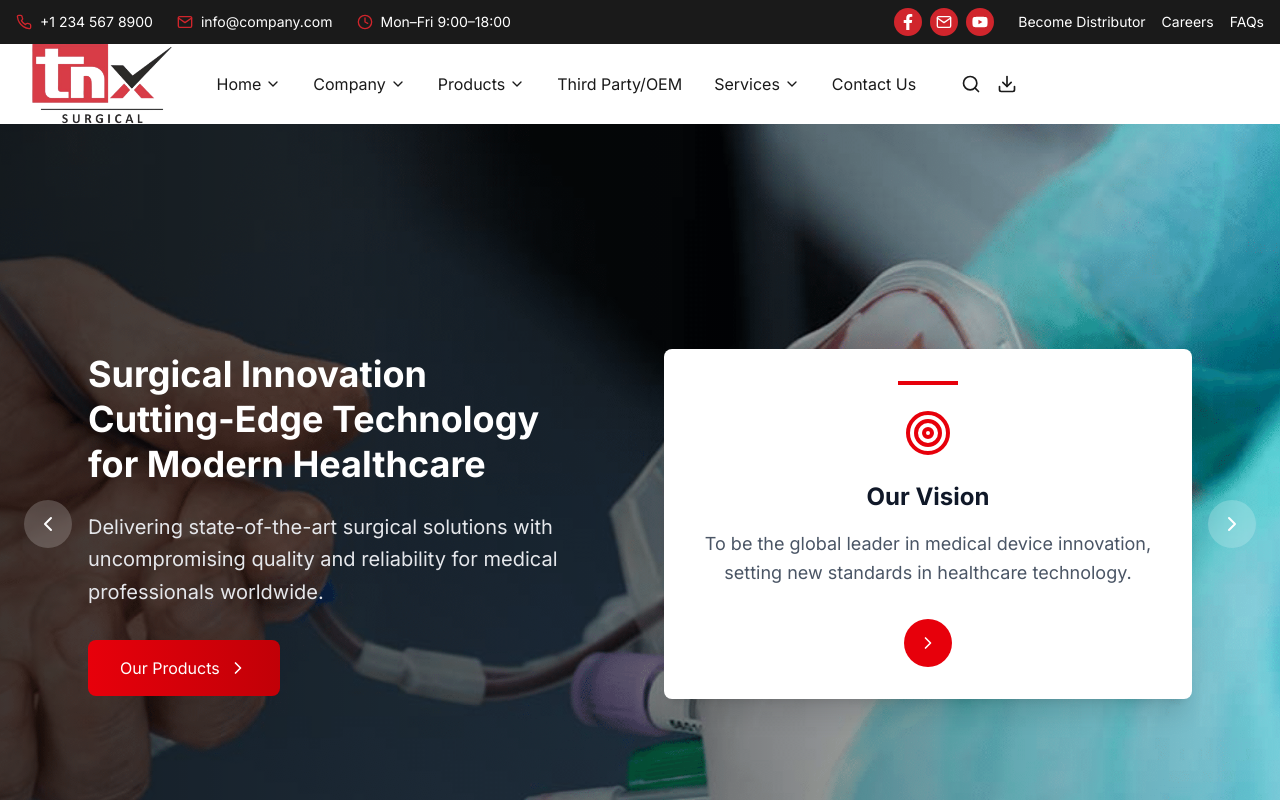
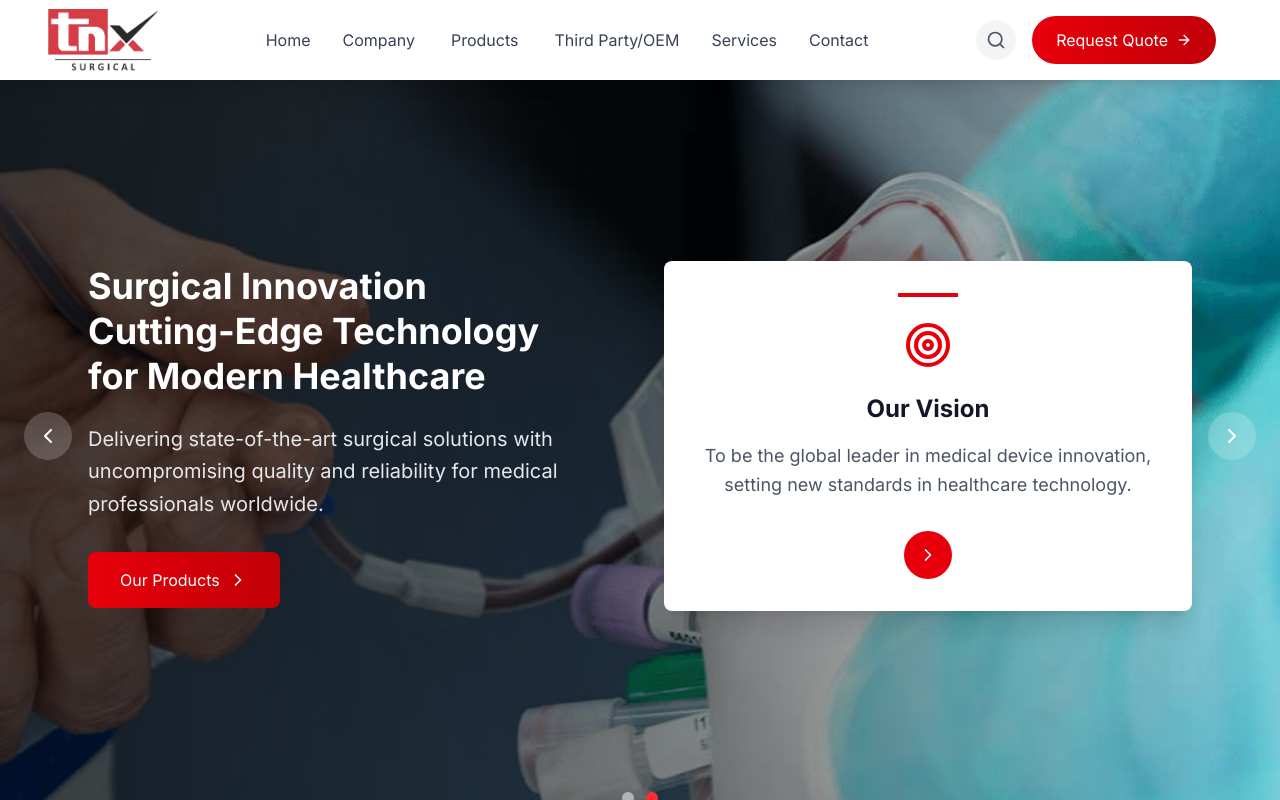
Before and after one commit to nema12344/medical-web, a Next.js app: page / in a window 1280 px wide. Shown: the top 800 px of the page. Built offline with nearby package versions, Linux system fonts and the light colour scheme.

Commit message:
changes ui-design

```diff
--- a/app/components/CompanyIntroSection.tsx
+++ b/app/components/CompanyIntroSection.tsx
@@ -19,9 +19,11 @@ export default function CompanyIntroSection() {
           <div className="relative animate-fade-in-left">
             <div className="relative">
               {/* Main Featured Image */}
-              <img
-                src="images/DISPOSABLE-SURGICAL-ITEMS.png"
+              <Image
+                src="/images/DISPOSABLE-SURGICAL-ITEMS.png"
                 alt="Medical Manufacturing Facility"
+                width={500}
+                height={400}
                 className="w-full h-96 lg:h-[500px] object-cover rounded-xl shadow-lg"
               />
 
--- a/app/components/Header.tsx
+++ b/app/components/Header.tsx
@@ -1,9 +1,10 @@
+import Navbar from './Navbar';
 import TopBar from './TopBar';
-import Navbar from './Navbar';
 
 export default function Header() {
   return (
     <header>
+      {/* Top Bar */}
       <TopBar />
       <Navbar />
     </header>
--- a/app/components/Navbar.tsx
+++ b/app/components/Navbar.tsx
@@ -1,5 +1,5 @@
 'use client';
-import { useState } from 'react';
+import { useState, useEffect } from 'react';
 import Image from 'next/image';
 import Link from 'next/link'
 import {
@@ -9,77 +9,116 @@ import {
   FiMenu,
   FiX,
   FiArrowRight,
+  FiPhone,
+  FiMail,
 } from 'react-icons/fi';
 
 export default function Navbar() {
   const [isMenuOpen, setIsMenuOpen] = useState(false);
+  const [activeDropdown, setActiveDropdown] = useState<string | null>(null);
+  const [isScrolled, setIsScrolled] = useState(false);
+
+  useEffect(() => {
+    const handleScroll = () => {
+      setIsScrolled(window.scrollY > 0);
+    };
+
+    window.addEventListener('scroll', handleScroll);
+    return () => window.removeEventListener('scroll', handleScroll);
+  }, []);
 
   return (
-    <nav className="bg-white border-borderLight shadow-sm">
-      <div className="max-w-8xl mx-auto px-8">
+    <>
+      {/* Main Navbar */}
+      <nav className={`fixed top-0 left-0 right-0 bg-white shadow-lg z-50 transition-all duration-300 ${isScrolled ? 'shadow-xl backdrop-blur-sm bg-white/95' : ''}`}>
+        <div className="max-w-8xl mx-auto px-12">
           <div className="flex justify-between items-center h-20">
 
             {/* LOGO */}
             <div className="flex items-center">
              <Image
                 src="/logo.png"
-              alt="TNX Surgical Logo"
-              width={140}
-              height={50}
+                alt="Dispopwell Logo"
+                width={110}
+                height={10}
                 className="object-contain"
               />
             </div>
 
             {/* DESKTOP MENU */}
             <div className="hidden lg:flex items-center space-x-8">
+              <Link href="/" className="relative group py-2">
+                <span className="text-gray-700 hover:text-red-600 transition-colors font-medium">Home</span>
+                <div className="absolute bottom-0 left-0 w-0 h-0.5 bg-red-600 group-hover:w-full transition-all duration-300"></div>
+              </Link>
 
-            <div className="flex items-center space-x-1 cursor-pointer text-textPrimary hover:text-accent transition">
-              <span>Home</span>
-              <FiChevronDown className="w-4 h-4" />
+              <div className="relative group"
+                    onMouseEnter={() => setActiveDropdown('company')}
+                    onMouseLeave={() => setActiveDropdown(null)}>
+               <div className="flex items-center space-x-1 cursor-pointer py-2">
+                  <span className="text-gray-700 hover:text-red-600 transition-colors font-medium">Company</span>
+                <div className="absolute bottom-0 left-0 w-0 h-0.5 bg-red-600 group-hover:w-full transition-all duration-300"></div>
+                  {/* <FiChevronDown className="w-4 h-4 text-gray-500 group-hover:rotate-180 transition-transform" /> */}
+                </div>
+                {/* {activeDropdown === 'company' && (
+                  <div className="absolute top-full left-0 mt-2 w-48 bg-white rounded-lg shadow-xl border py-2">
+                    <a href="#" className="block px-4 py-2 text-gray-700 hover:bg-red-50 hover:text-red-600">About Us</a>
+                    <a href="#" className="block px-4 py-2 text-gray-700 hover:bg-red-50 hover:text-red-600">Our Mission</a>
+                    <a href="#" className="block px-4 py-2 text-gray-700 hover:bg-red-50 hover:text-red-600">Quality Assurance</a>
+                  </div>
+                )} */}
               </div>
 
-            <div className="flex items-center space-x-1 cursor-pointer text-textPrimary hover:text-accent transition">
-              <span>Company</span>
-              <FiChevronDown className="w-4 h-4" />
+              <div className="relative group"
+                   onMouseEnter={() => setActiveDropdown('products')}
+                   onMouseLeave={() => setActiveDropdown(null)}>
+                <div className="flex items-center space-x-1 cursor-pointer py-2">
+                  <span className="text-gray-700 hover:text-red-600 transition-colors font-medium">Products</span>
+               <div className="absolute bottom-0 left-0 w-0 h-0.5 bg-red-600 group-hover:w-full transition-all duration-300"></div>
+                  {/* <FiChevronDown className="w-4 h-4 text-gray-500 group-hover:rotate-180 transition-transform" /> */}
+                </div>
+                {/* {activeDropdown === 'products' && (
+                  <div className="absolute top-full left-0 mt-2 w-56 bg-white rounded-lg shadow-xl border py-2">
+                    <a href="#" className="block px-4 py-2 text-gray-700 hover:bg-red-50 hover:text-red-600">IV Infusion Sets</a>
+                    <a href="#" className="block px-4 py-2 text-gray-700 hover:bg-red-50 hover:text-red-600">Surgical Disposables</a>
+                    <a href="#" className="block px-4 py-2 text-gray-700 hover:bg-red-50 hover:text-red-600">Medical Devices</a>
+                    <a href="#" className="block px-4 py-2 text-gray-700 hover:bg-red-50 hover:text-red-600">Diagnostic Equipment</a>
+                  </div>
+                )} */}
               </div>
 
-            <div className="flex items-center space-x-1 cursor-pointer text-textPrimary hover:text-accent transition">
-              <span>Products</span>
-              <FiChevronDown className="w-4 h-4" />
-            </div>
+              <Link href="#" className="relative group py-2">
+                <span className="text-gray-700 hover:text-red-600 transition-colors font-medium">Third Party/OEM</span>
+                <div className="absolute bottom-0 left-0 w-0 h-0.5 bg-red-600 group-hover:w-full transition-all duration-300"></div>
+              </Link>
 
-            <a className="text-textPrimary hover:text-accent transition" href="#">
-              Third Party/OEM
-            </a>
+              <Link href='/ReactTable' className="relative group py-2">
+                <span className="text-gray-700 hover:text-red-600 transition-colors font-medium">Services</span>
+                <div className="absolute bottom-0 left-0 w-0 h-0.5 bg-red-600 group-hover:w-full transition-all duration-300"></div>
+              </Link>
 
-            <div className="flex items-center space-x-1 cursor-pointer text-textPrimary hover:text-accent transition">
-              <Link href='/ReactTable'>Services</Link>
-              <FiChevronDown className="w-4 h-4" />
-            </div>
-
-            <a className="text-textPrimary hover:text-accent transition" href="#">
-              Contact Us
-            </a>
+              <Link href="#" className="relative group py-2">
+                <span className="text-gray-700 hover:text-red-600 transition-colors font-medium">Contact</span>
+                <div className="absolute bottom-0 left-0 w-0 h-0.5 bg-red-600 group-hover:w-full transition-all duration-300"></div>
+              </Link>
             </div>
 
             {/* RIGHT SIDE BUTTONS */}
             <div className="flex items-center space-x-4">
-
-            {/* Search & Download Icons */}
-            <div className="hidden lg:flex items-center space-x-4">
-              <FiSearch className="w-5 h-5 text-textPrimary cursor-pointer hover:text-accent transition" />
-              <FiDownload className="w-5 h-5 text-textPrimary cursor-pointer hover:text-accent transition" />
-            </div>
+              {/* Search Button */}
+              <button className="hidden lg:flex items-center justify-center w-10 h-10 rounded-full bg-gray-100 hover:bg-red-50 text-gray-600 hover:text-red-600 transition-colors">
+                <FiSearch className="w-5 h-5" />
+              </button>
 
               {/* REQUEST QUOTE BUTTON */}
-            <button className="bg-gradient-to-r from-accent-light to-accent text-white px-6 py-3 rounded-md flex items-center space-x-2 hover:shadow-redGlow transition-shadow">
-              <span>Request A Quote</span>
+              <button className="bg-gradient-to-r from-red-600 to-red-700 text-white px-6 py-3 rounded-full flex items-center space-x-2 hover:shadow-lg hover:scale-105 transition-all duration-300 font-medium">
+                <span>Request Quote</span>
                 <FiArrowRight className="w-4 h-4" />
               </button>
 
               {/* MOBILE MENU BUTTON */}
               <button
-              className="lg:hidden text-textPrimary"
+                className="lg:hidden p-2 rounded-lg bg-gray-100 text-gray-700"
                 onClick={() => setIsMenuOpen(!isMenuOpen)}
               >
                 {isMenuOpen ? (
@@ -93,46 +132,30 @@ export default function Navbar() {
 
           {/* MOBILE MENU */}
           {isMenuOpen && (
-          <div className="lg:hidden py-4 border-t border-borderLight">
-            <div className="flex flex-col space-y-4 text-textPrimary">
+            <div className="lg:hidden py-6 border-t border-gray-200 bg-white">
+              <div className="flex flex-col space-y-4">
+                <Link href="/" className="text-gray-700 hover:text-red-600 transition-colors font-medium py-2">Home</Link>
+                <Link href="#" className="text-gray-700 hover:text-red-600 transition-colors font-medium py-2">Company</Link>
+                <Link href="#" className="text-gray-700 hover:text-red-600 transition-colors font-medium py-2">Products</Link>
+                <Link href="#" className="text-gray-700 hover:text-red-600 transition-colors font-medium py-2">Third Party/OEM</Link>
+                <Link href='/ReactTable' className="text-gray-700 hover:text-red-600 transition-colors font-medium py-2">Services</Link>
+                <Link href="#" className="text-gray-700 hover:text-red-600 transition-colors font-medium py-2">Contact</Link>
 
-              <div className="flex items-center space-x-1 hover:text-accent transition">
-                <span>Home</span>
-                <FiChevronDown className="w-4 h-4" />
+                <div className="pt-4 border-t border-gray-200">
+                  <div className="flex items-center space-x-2 text-gray-600 mb-2">
+                    <FiPhone className="w-4 h-4" />
+                    <span className="text-sm">+1 (555) 123-4567</span>
                   </div>
-
-              <div className="flex items-center space-x-1 hover:text-accent transition">
-                <span>Company</span>
-                <FiChevronDown className="w-4 h-4" />
+                  <div className="flex items-center space-x-2 text-gray-600">
+                    <FiMail className="w-4 h-4" />
+                    <span className="text-sm">info@dispopwell.com</span>
                   </div>
-
-              <div className="flex items-center space-x-1 hover:text-accent transition">
-                <span>Products</span>
-                <FiChevronDown className="w-4 h-4" />
                 </div>
-
-              <a className="hover:text-accent transition" href="#">
-                Third Party/OEM
-              </a>
-
-              <div className="flex items-center space-x-1 hover:text-accent transition">
-                <span>Services</span>
-                <FiChevronDown className="w-4 h-4" />
-              </div>
-
-              <a className="hover:text-accent transition" href="#">
-                Contact Us
-              </a>
-
-              <div className="flex items-center space-x-4 pt-4 border-t border-borderLight">
-                <FiSearch className="w-5 h-5 text-textPrimary" />
-                <FiDownload className="w-5 h-5 text-textPrimary" />
-              </div>
-
               </div>
             </div>
           )}
         </div>
       </nav>
+    </>
   );
 }
--- a/app/components/ProductListing.tsx
+++ b/app/components/ProductListing.tsx
@@ -5,49 +5,50 @@ import { Pagination, Autoplay } from 'swiper/modules';
 import 'swiper/css';
 import 'swiper/css/pagination';
 import styles from './ProductListing.module.css';
+import Image from 'next/image';
 
 const ProductListing: React.FC = () => {
   const products = [
     {
       id: 1,
-      name: 'Digital Stethoscope',
-      description: 'Manfacturer and Supplier of all types of Best Quality Sterile Needle Free IV Set/Infusion Set at an affordable cost.',
-      image: '/api/placeholder/280/200',
+      name: 'IV Infusion Set Premium',
+      description: 'Manufacturer and Supplier of all types of Best Quality Sterile Needle Free IV Set/Infusion Set at an affordable cost.',
+      image: '/images/Iv-Infusion-set-Premium.png',
+      category: 'IV Equipment'
+    },
+    {
+      id: 2,
+      name: 'Surgical Disposables',
+      description: 'High-quality surgical disposable items for safe and effective medical procedures.',
+      image: '/images/Iv-Infusion-set-Premium.png',
+      category: 'Surgical Items'
+    },
+    {
+      id: 3,
+      name: 'Medical Syringes',
+      description: 'Sterile disposable syringes for various medical applications and treatments.',
+      image: '/images/Iv-Infusion-set-Premium.png',
+      category: 'Injection Equipment'
+    },
+    {
+      id: 4,
+      name: 'Blood Collection Set',
+      description: 'Safe and reliable blood collection systems for diagnostic procedures.',
+      image: '/images/Iv-Infusion-set-Premium.png',
       category: 'Diagnostic Equipment'
     },
     {
-      id: 2,
-      name: 'Blood Pressure Monitor',
-      description: 'Manfacturer and Supplier of all types of Best Quality Sterile Needle Free IV Set/Infusion Set at an affordable cost.',
-      image: '/api/placeholder/280/200',
-      category: 'Monitoring Devices'
-    },
-    {
-      id: 3,
-      name: 'Pulse Oximeter',
-      description: 'Manfacturer and Supplier of all types of Best Quality Sterile Needle Free IV Set/Infusion Set at an affordable cost.',
-      image: '/api/placeholder/280/200',
-      category: 'Vital Signs'
-    },
-    {
-      id: 4,
-      name: 'Thermometer',
-      description: 'Manfacturer and Supplier of all types of Best Quality Sterile Needle Free IV Set/Infusion Set at an affordable cost.',
-      image: '/api/placeholder/280/200',
-      category: 'Temperature Monitoring'
-    },
-    {
       id: 5,
-      name: 'ECG Machine',
-      description: 'Manfacturer and Supplier of all types of Best Quality Sterile Needle Free IV Set/Infusion Set at an affordable cost.',
-      image: '/api/placeholder/280/200',
-      category: 'Cardiac Monitoring'
+      name: 'Catheter Systems',
+      description: 'Advanced catheter solutions for various medical interventions.',
+      image: '/images/Iv-Infusion-set-Premium.png',
+      category: 'Medical Devices'
     },
     {
       id: 6,
-      name: 'Nebulizer',
-      description: 'Manfacturer and Supplier of all types of Best Quality Sterile Needle Free IV Set/Infusion Set at an affordable cost.',
-      image: '/api/placeholder/280/200',
+      name: 'Oxygen Masks',
+      description: 'High-quality oxygen delivery masks for respiratory support.',
+      image: '/images/Iv-Infusion-set-Premium.png',
       category: 'Respiratory Care'
     }
   ];
@@ -90,13 +91,23 @@ const ProductListing: React.FC = () => {
           {products.map((product) => (
             <SwiperSlide key={product.id}>
               <div className="bg-white rounded-2xl shadow-lg hover:shadow-xl transition-shadow duration-300 overflow-hidden group">
-                <div className="relative overflow-hidden rounded-t-2xl bg-gray-100">
-                  <div className="aspect-[4/3] bg-gradient-to-br from-gray-50 to-gray-100 flex items-center justify-center">
-                    <div className="w-20 h-20 bg-red-600 rounded-full flex items-center justify-center">
-                      <svg className="w-10 h-10 text-white" fill="none" stroke="currentColor" viewBox="0 0 24 24">
-                        <path strokeLinecap="round" strokeLinejoin="round" strokeWidth={2} d="M4.318 6.318a4.5 4.5 0 000 6.364L12 20.364l7.682-7.682a4.5 4.5 0 00-6.364-6.364L12 7.636l-1.318-1.318a4.5 4.5 0 00-6.364 0z" />
-                      </svg>
-                    </div>
+                <div className="relative overflow-hidden rounded-t-2xl bg-white">
+                  <Image
+                    src={product.image}
+                    alt={product.name}
+                    width={600}
+                    height={500}
+                    className="w-full h-80 object-contain p-6"
+                  />
+                  {/* Website Logo Overlay */}
+                  <div className="absolute top-9 right-8 bg-white/90 backdrop-blur-sm rounded-lg p-2 shadow-md">
+                    <Image
+                      src="/logo.png"
+                      alt="DispoPowell Logo"
+                      width={60}
+                      height={20}
+                      className="object-contain"
+                    />
                   </div>
                 </div>
 
--- a/app/components/TopBar.tsx
+++ b/app/components/TopBar.tsx
@@ -1,62 +1,27 @@
 'use client';
 import { FiPhone, FiMail, FiClock, FiChevronDown } from 'react-icons/fi';
-import { FaFacebookF, FaYoutube } from 'react-icons/fa';
 
 export default function TopBar() {
   return (
-    <div style={{backgroundColor: '#1A1A1A'}} className="text-white text-sm py-2">
-      <div className="max-w-7xl mx-auto px-4 flex justify-between items-center">
-
-        {/* LEFT SIDE */}
+    <>
+     {/* Top Bar */}
+         <div className="bg-slate-900 text-white py-2 hidden lg:block">
+           <div className="max-w-8xl mx-auto px-8 flex justify-between items-center text-sm">
              <div className="flex items-center space-x-6">
                <div className="flex items-center space-x-2">
-            <FiPhone className="w-4 h-4" style={{color: '#D0252C'}} />
-            <span>+1 234 567 8900</span>
+                 <FiPhone className="w-4 h-4" />
+                 <span>+1 (555) 123-4567</span>
                </div>
-
                <div className="flex items-center space-x-2">
-            <FiMail className="w-4 h-4" style={{color: '#D0252C'}} />
-            <span>info@company.com</span>
-          </div>
-
-          <div className="flex items-center space-x-2">
-            <FiClock className="w-4 h-4" style={{color: '#D0252C'}} />
-            <span>Mon–Fri 9:00–18:00</span>
+                 <FiMail className="w-4 h-4" />
+                 <span>info@dispopwell.com</span>
                </div>
              </div>
-
-        {/* RIGHT SIDE */}
-        <div className="flex items-center space-x-6">
-
-          {/* SOCIAL ICONS */}
-          <div className="flex items-center space-x-2">
-            <div className="w-7 h-7 rounded-full flex items-center justify-center" style={{backgroundColor: '#D0252C'}}>
-              <FaFacebookF className="w-4 h-4 text-white" />
-            </div>
-            <div className="w-7 h-7 rounded-full flex items-center justify-center" style={{backgroundColor: '#D0252C'}}>
-              <FiMail className="w-4 h-4 text-white" />
-            </div>
-            <div className="w-7 h-7 rounded-full flex items-center justify-center" style={{backgroundColor: '#D0252C'}}>
-              <FaYoutube className="w-4 h-4 text-white" />
+             <div className="text-gray-300">
+               ISO 13485-2016 Certified | WHO-GMP Compliant
              </div>
            </div>
-
-          {/* TOP LINKS */}
-          <div className="flex items-center space-x-4 text-white">
-            <a href="#" className="hover:opacity-80">Become Distributor</a>
-            <a href="#" className="hover:opacity-80">Careers</a>
-            <a href="#" className="hover:opacity-80">FAQs</a>
          </div>
-
-          {/* LANGUAGE DROPDOWN */}
-          {/* <div className="flex items-center space-x-1 cursor-pointer">
-            <span className="text-lg">🇺🇸</span>
-            <span>EN</span>
-            <FiChevronDown className="w-4 h-4 text-white" />
-          </div> */}
-        </div>
-
-      </div>
-    </div>
+    </>
   );
 }
```
Also changed, not shown: public/images/Iv-Infusion-set-Premium.png (added), public/images/iv-infusion-set.png (added). Lines whose indentation alone changed are shown as unchanged.
